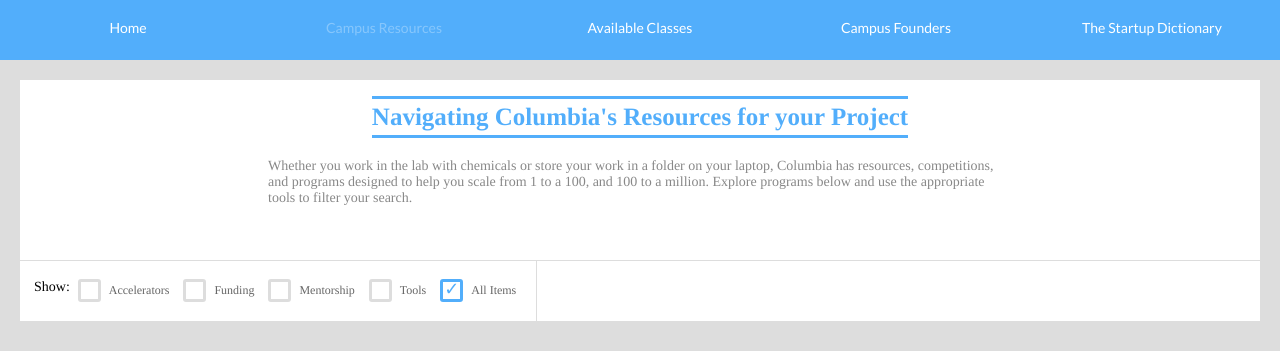
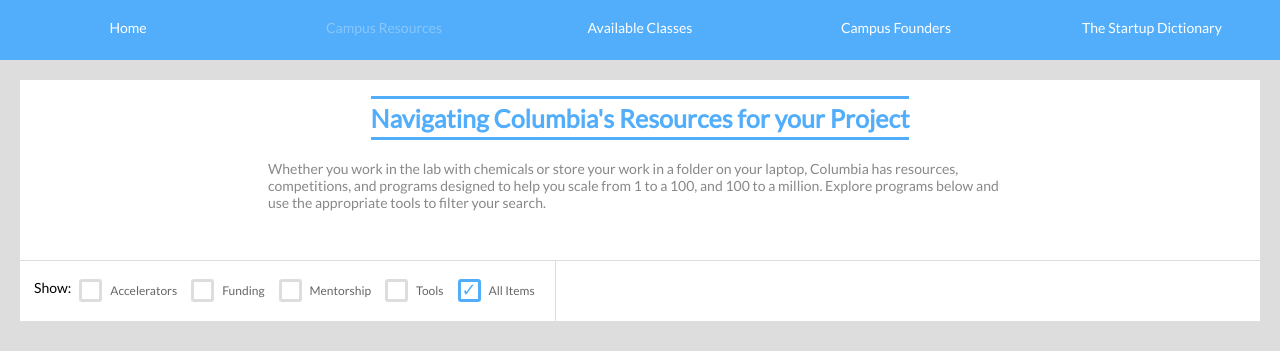
Before and after one commit to soyouwanttostartastartup/soyouwanttostartastartup, a plain HTML site: page interactive.html in a window 1280 px wide. Shown: the top 351 px of the page. Drawn offline with Linux system fonts and the light colour scheme.

Commit message:
adding more Lato

```diff
--- a/style.css
+++ b/style.css
@@ -455,14 +455,14 @@ section[name="resources_info"] > h1{
   font-size:25px;
   width:auto;
   display:inline-block;
-  font-family: "Futura", "Sorts Mill Goudy", "Times";
+  font-family: "Futura", "Lato", "Sorts Mill Goudy", "Times";
 }
 
 section[name="resources_info"] > p{
   width:60%;
   margin-left:20%;
   font-size:14px;
-  font-family: "Futura", "Sorts Mill Goudy", "Times";
+  font-family: "Futura", "Lato", "Sorts Mill Goudy", "Times";
   color:#888;
   text-align: left;
 }
@@ -478,7 +478,7 @@ div.powerbar{
   height:60px;
   background-color:white;
   border-top:1px #ddd solid;
-  font-family: "Futura", "Sorts Mill Goudy", "Times";
+  font-family: "Futura", "Lato", "Sorts Mill Goudy", "Times";
 }
 
 div.powerbar > .block{
```
